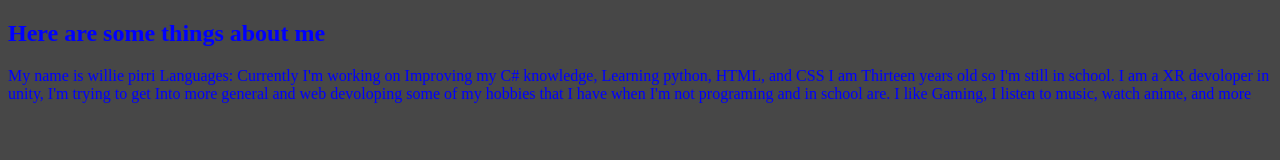
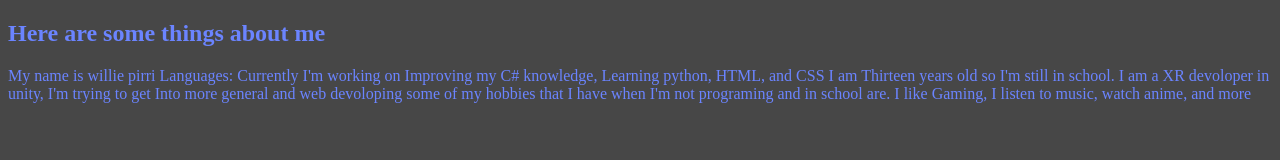
Before and after one commit to Williepdev/Williepdev.github.io, a plain HTML site: page index.html in a window 1280 px wide. Drawn offline with Linux system fonts and the light colour scheme.

Commit message:
Update index.html

```diff
--- a/index.html
+++ b/index.html
@@ -1,7 +1,7 @@
 <!DOCTYPE html>
 <html>
 <body>
- <font color="blue">
+ <font color="#6b84ff">
 <div id="header" align="center">
 <title>Hello World  <img src="https://media.giphy.com/media/hvRJCLFzcasrR4ia7z/giphy.gif" width="30px"/></title>
 </div>
```
